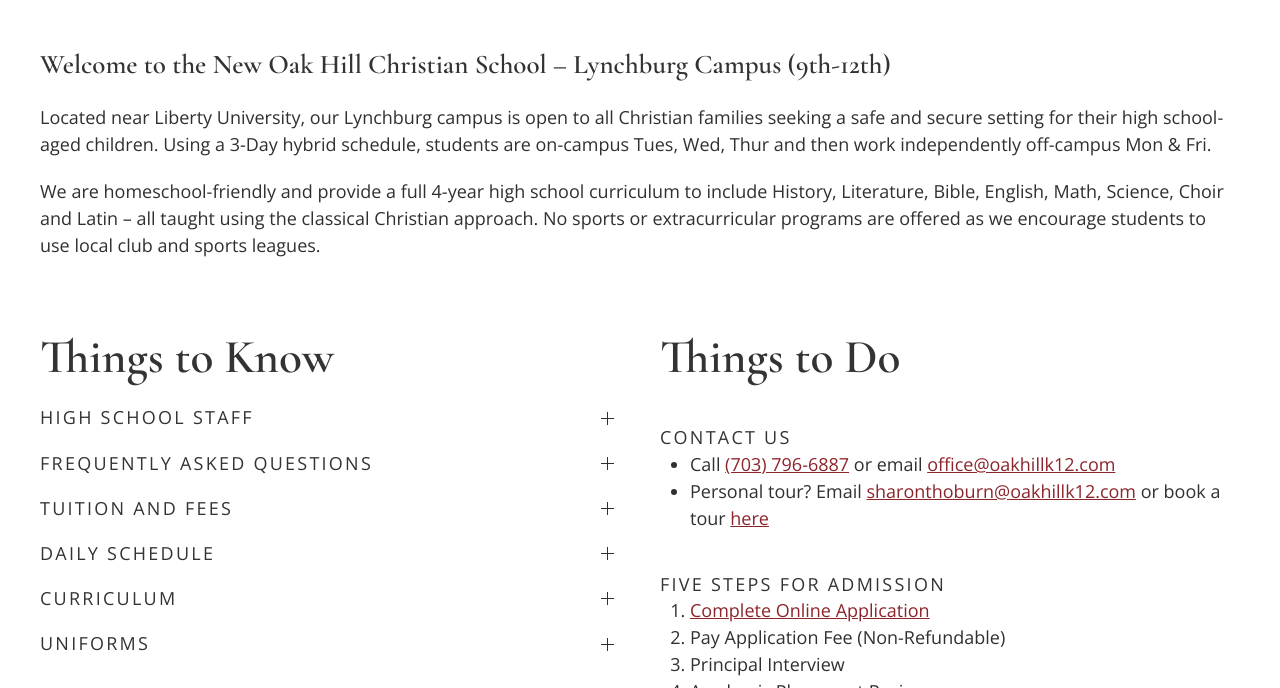
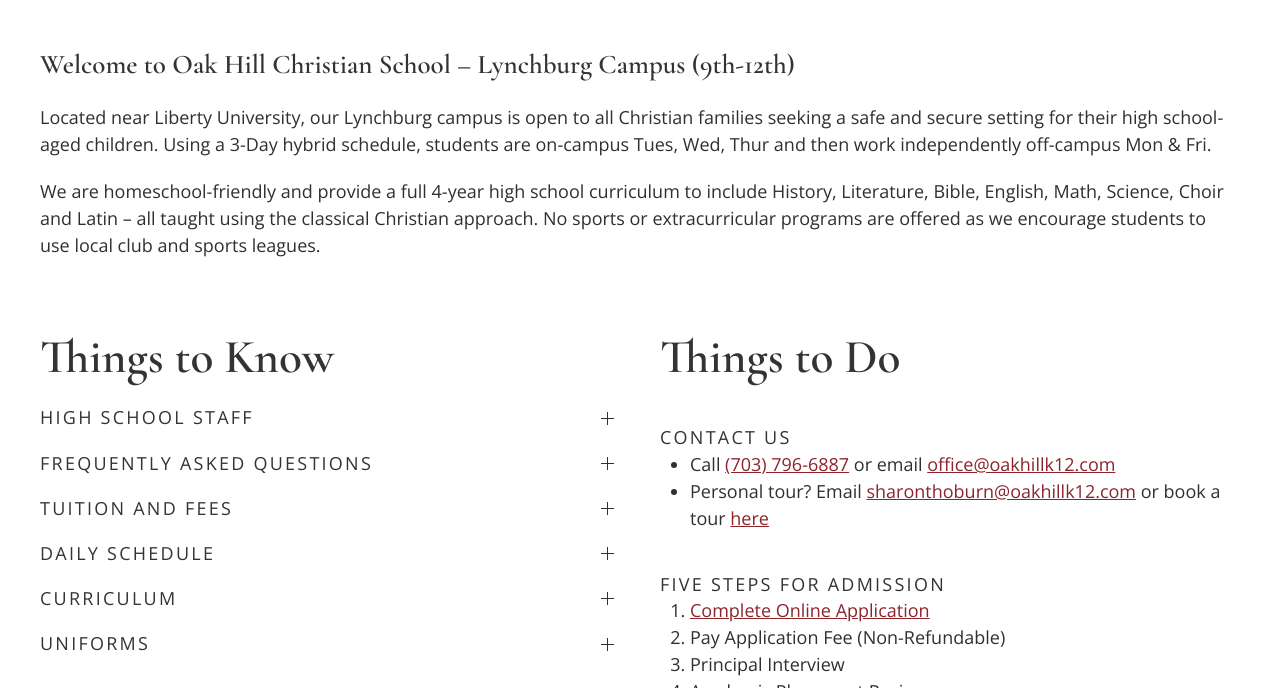
Before and after one commit to OakHillChristianSchool/oak-hill-website, a Jekyll site: the page built from lynchburg-campus.html, in a window 1280 px wide and 900 px high, scrolled down 772 px, cut to the strip 212-900 px from the top of the window. Built offline with Jekyll 4.4.1, drawn with Linux system fonts in a browser that asks for light colours.

Commit message:
Update from Forestry.io Robert Thoburn updated _data/navigation.yml Robert Thoburn updated lynchburg-campus.html

```diff
--- a/lynchburg-campus.html
+++ b/lynchburg-campus.html
@@ -8,7 +8,7 @@
 ---
 <div class="uk-section">
     <div class="uk-container">
-      <h3>Welcome to the New Oak Hill Christian School – Lynchburg Campus (9th-12th)</h3>
+      <h3>Welcome to Oak Hill Christian School – Lynchburg Campus (9th-12th)</h3>
         <p>Located near Liberty University, our Lynchburg campus is open to all Christian families seeking a safe and secure setting for their high school-aged children.   Using a 3-Day hybrid schedule, students are on-campus Tues, Wed, Thur and then work independently off-campus Mon & Fri. </p>
         <p class="uk-margin-large-bottom">We are homeschool-friendly and provide a full 4-year high school curriculum to include History, Literature, Bible, English, Math, Science, Choir and Latin – all taught using the classical Christian approach.  No sports or extracurricular programs are offered as we encourage students to use local club and sports leagues.</p>
 
```
